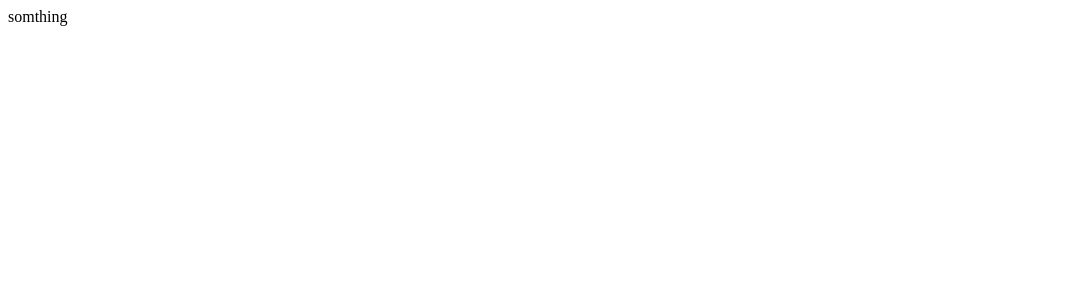
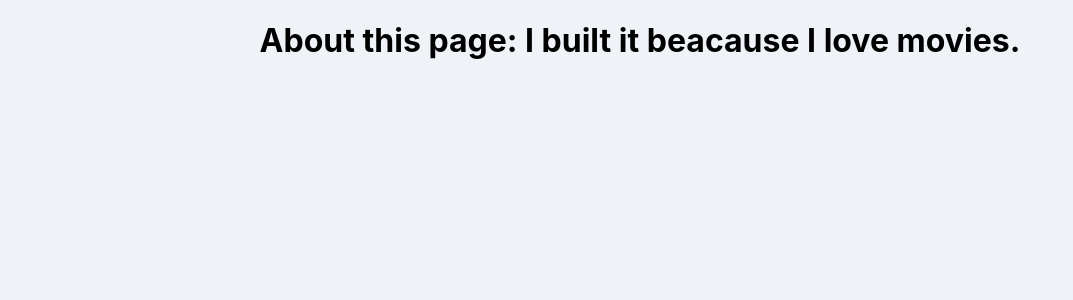
Before and after one commit to firemancha/Inflearn, a React (Create React App) app in the folder NomadReact/Class/movie_app/: page /about in a window 1280 px wide. Shown: the top 300 px of the page, without its empty margins (0-1073 px from the left). Built offline with nearby package versions, Linux system fonts and the light colour scheme.

Commit message:
Building the Router

```diff
--- a/NomadReact/Class/movie_app/src/App.js
+++ b/NomadReact/Class/movie_app/src/App.js
@@ -1,7 +1,17 @@
 import React from "react";
+import { BrowserRouter as Router, Routes, Route } from "react-router-dom";
+import About from "./routes/About";
+import Home from "./routes/Home";
 
 function App() {
-  return <span>somthing</span>;
+  return (
+    <Router>
+      <Routes>
+        <Route path="/" element={<Home />} />
+        <Route path="/about" element={<About />} />
+      </Routes>
+    </Router>
+  );
 }
 
 export default App;
--- a/NomadReact/Class/movie_app/src/routes/About.js
+++ b/NomadReact/Class/movie_app/src/routes/About.js
@@ -0,0 +1,7 @@
+import React from "react";
+
+function About() {
+  return <h1>About this page: I built it beacause I love movies.</h1>;
+}
+
+export default About;
--- a/NomadReact/Class/movie_app/src/routes/Home.js
+++ b/NomadReact/Class/movie_app/src/routes/Home.js
@@ -1,6 +1,6 @@
 import React from "react";
 import axios from "axios";
-import Movie from "../component/Movie";
+import Movie from "../components/Movie";
 import "./Home.css";
 
 class Home extends React.Component {
```
